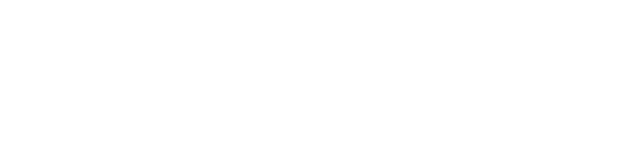
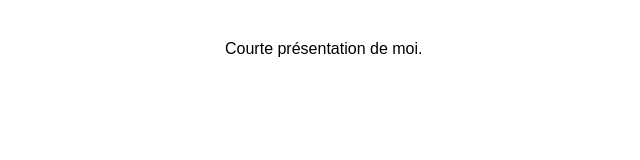
Before and after one commit to khaledfofana8-blip/mon-cv, a plain HTML site: page index.html in a window 1280 px wide. Shown: the whole page, without its empty margins (15-655 px from the left). Drawn offline with Linux system fonts and the light colour scheme.

Commit message:
mise en place de la section description

```diff
--- a/index.html
+++ b/index.html
@@ -8,6 +8,7 @@
 </head>
 
 <body>
+    <p>Courte présentation de moi.</p>
 </body>
 
 </html>
```
